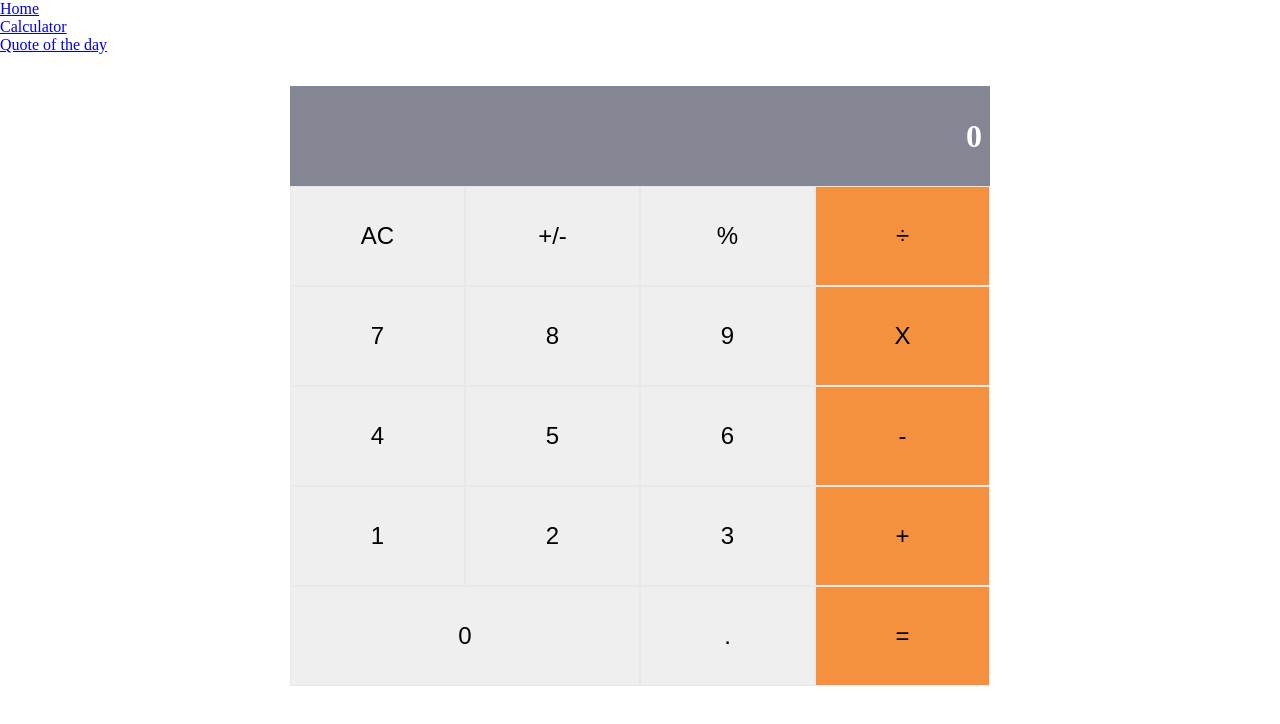
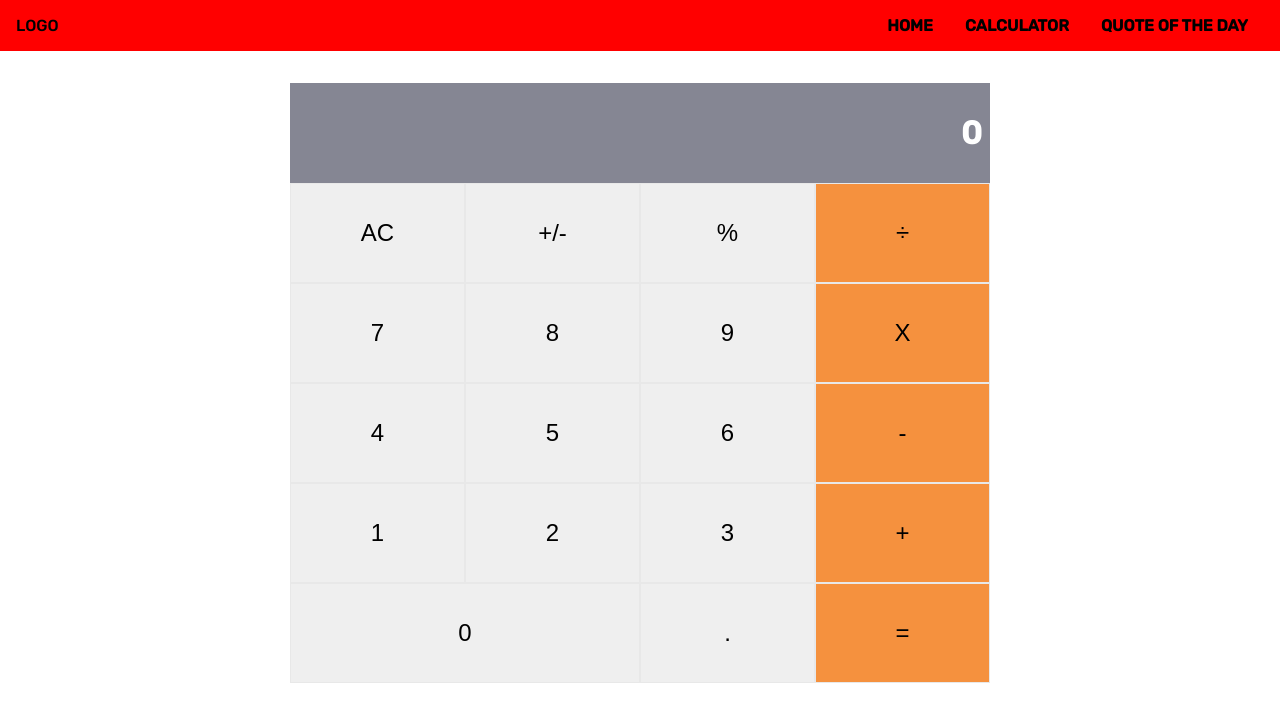
Before and after one commit to kenderb/calculator-react-app, a React (Create React App) app: page /calculator in a window 1280 px wide. Shown: the top 724 px of the page. Built offline with nearby package versions, Linux system fonts and the light colour scheme.

Commit message:
Add the basic layout of the navbar

```diff
--- a/src/components/Navbar.js
+++ b/src/components/Navbar.js
@@ -1,8 +1,10 @@
 import React from 'react';
 import { Link } from 'react-router-dom';
+import { NavStyle } from './styles';
 
 const Navbar = () => (
-  <nav>
+  <NavStyle>
+    <Link to="/">LOGO</Link>
     <ul>
       <li>
         <Link to="/">
@@ -20,7 +22,7 @@ const Navbar = () => (
         </Link>
       </li>
     </ul>
-  </nav>
+  </NavStyle>
 );
 
 export default Navbar;
--- a/src/components/styles.js
+++ b/src/components/styles.js
@@ -38,7 +38,27 @@ const StyledButton = styled.button`
     color: #f5913e;
   }
 `;
+const NavStyle = styled.nav`
+  padding: 1em;
+  display:flex;
+  align-items: center;
+  background-color: red;
+  ul {
+    margin-left: auto;
+    list-style: none;
+    display: flex;
+    justify-content: flex-end;
+    li {
+      padding:  0 1em 0 1em;
+    }
+    a {
+      text-transform: uppercase;
+      font-weight: bold;
+    }
+  }
+`;
 
 export {
   DisplayContainer, CalculatorContainer, PanelContainer, StyledButton,
+  NavStyle,
 };
--- a/src/index.css
+++ b/src/index.css
@@ -1,3 +1,6 @@
+@import url('https://fonts.googleapis.com/css2?family=Rubik:wght@300&display=swap');
+@import url('https://fonts.googleapis.com/css2?family=Rubik:wght@300;500&display=swap');
+
 * {
   margin: 0;
   padding: 0;
@@ -16,3 +19,12 @@
 img {
   width: 100%;
 }
+
+a {
+  text-decoration: none;
+  color: black;
+}
+
+body {
+  font-family: 'Rubik', sans-serif;
+}
```
